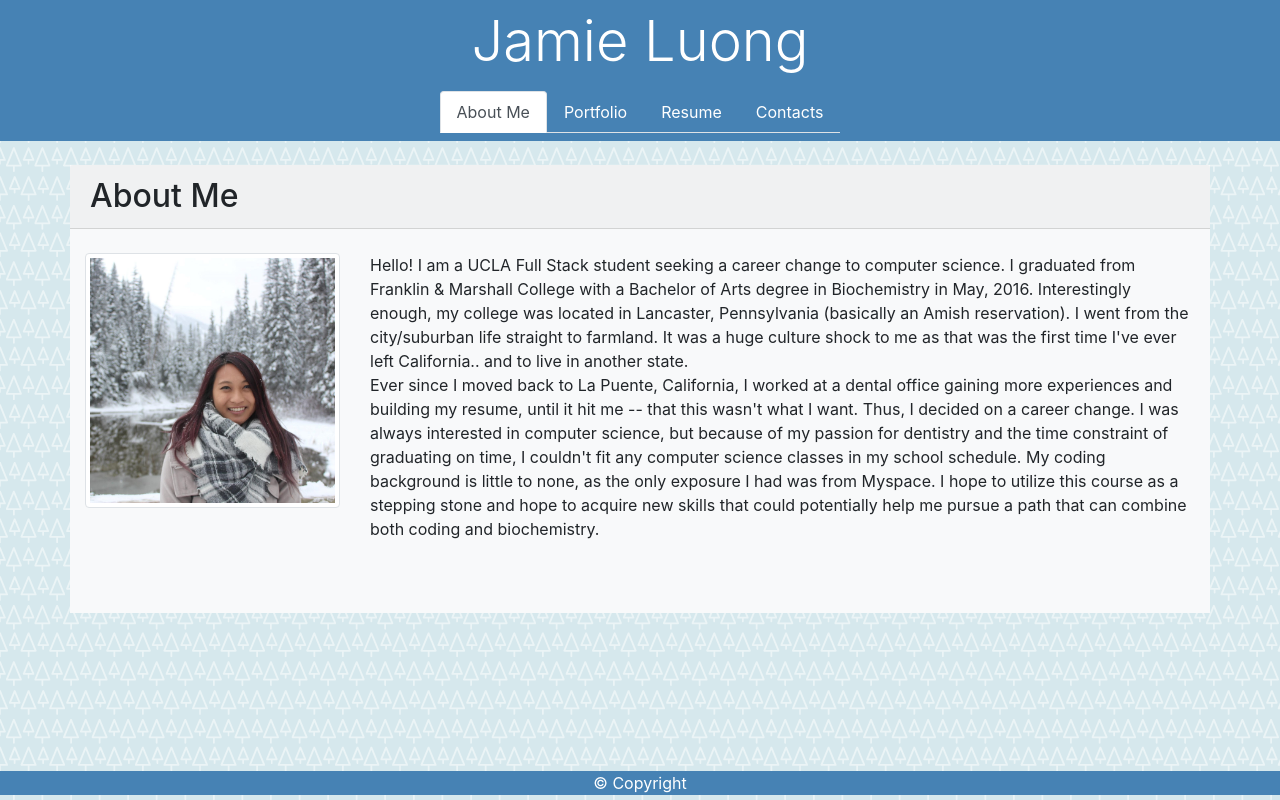
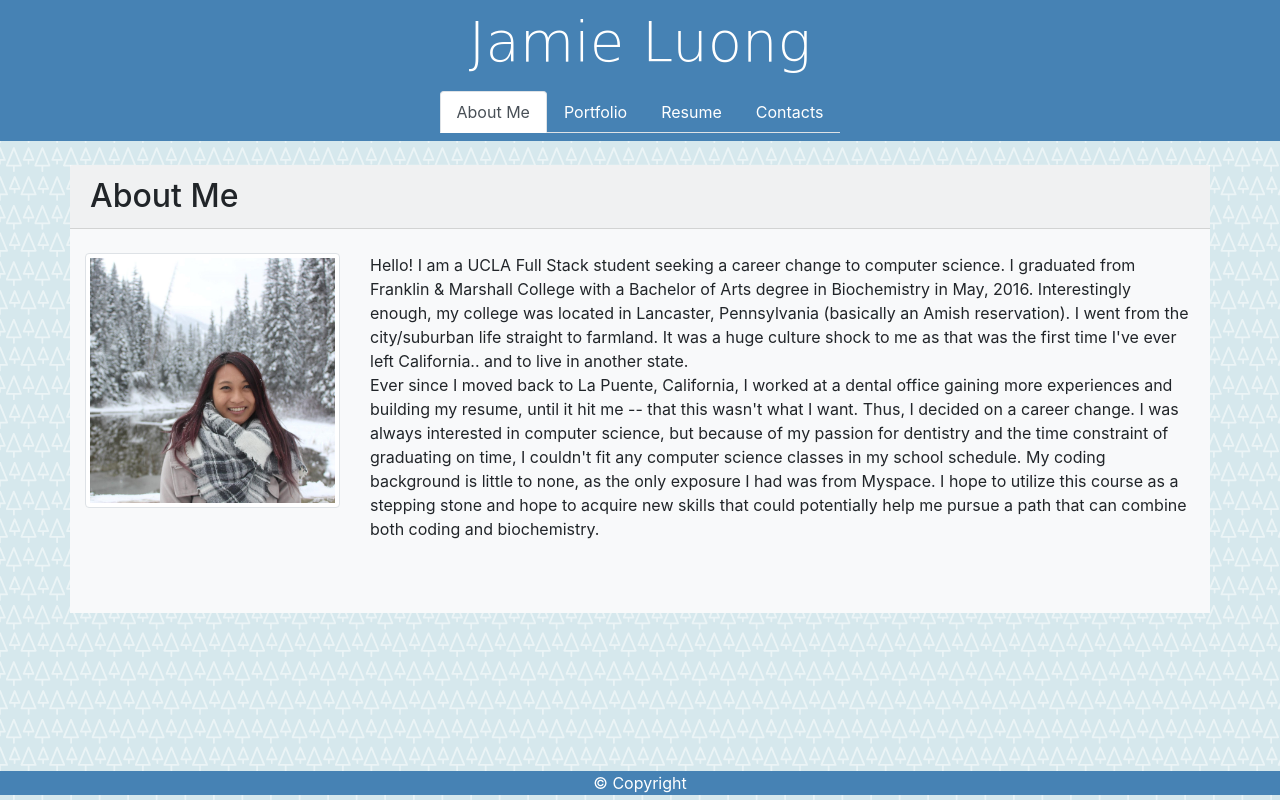
Before and after one commit to jamieluong03/Portfolio, a plain HTML site: page index.html in a window 1280 px wide. Drawn offline with nearby package versions, Linux system fonts and the light colour scheme.

Commit message:
modified navbar and input icons

```diff
--- a/assets/css/contact.css
+++ b/assets/css/contact.css
@@ -20,3 +20,7 @@ body {
     font-size: 20px;
     margin:30px;
 }
+
+#name {
+    font-family: Brush Script MT, Brush Script Std, cursive
+}
--- a/assets/css/index.css
+++ b/assets/css/index.css
@@ -12,3 +12,7 @@ body {
     width:100%;
     padding-bottom:5px;
 }
+
+#name {
+    font-family: Brush Script MT, Brush Script Std, cursive
+}
--- a/assets/css/portfolio.css
+++ b/assets/css/portfolio.css
@@ -11,3 +11,7 @@ body {
     width:100%;
     padding-bottom:5px;
 }
+
+#name {
+    font-family: Brush Script MT, Brush Script Std, cursive
+}
--- a/assets/css/resume.css
+++ b/assets/css/resume.css
@@ -12,3 +12,7 @@ body {
     width:100%;
     padding-bottom:5px;
 }
+
+#name {
+    font-family: Brush Script MT, Brush Script Std, cursive
+}
--- a/index.html
+++ b/index.html
@@ -12,7 +12,7 @@
 <body>
     <nav class="navbar navbar-expand navbar-light" style="background-color:steelblue">
         <div class="container-fluid justify-content-center">
-        <span class="display-4 text-white">Jamie Luong</span>
+            <span id="name" class="display-4 text-white">Jamie Luong</span>
         </div>
     </nav>
 
```
Also changed, not shown: contact.html (+11 -5 lines), portfolio.html (+1 -1 lines), resume.html (+1 -1 lines).
